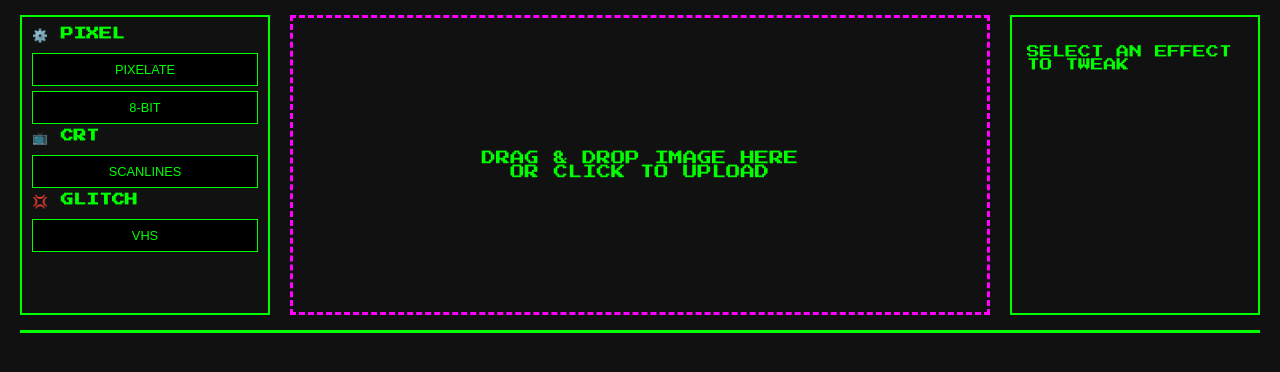
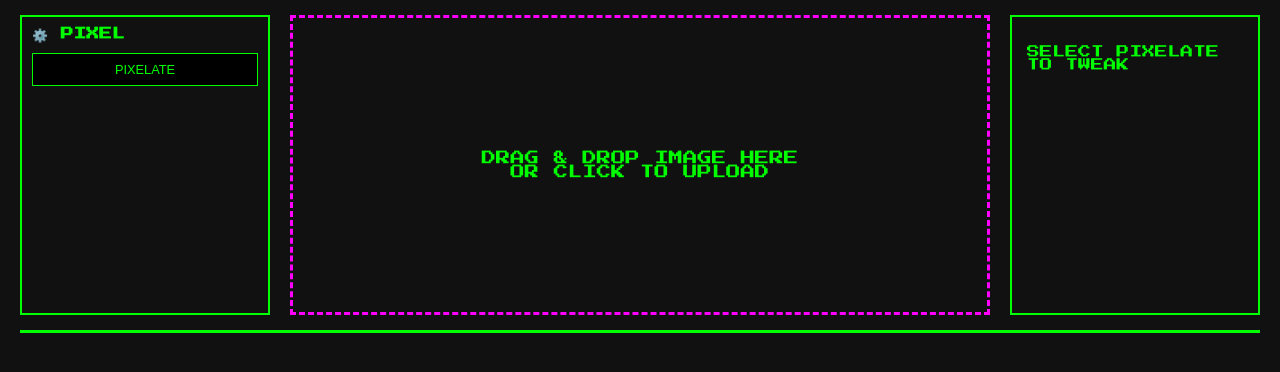
Before and after one commit to GuineaCoding/NeonRetroQuantumPixelator, a Flask app: page / in a window 1280 px wide. Shown: the part 127-499 px from the top of the page. Run offline with Flask 3, Linux system fonts and the light colour scheme.

Commit message:
update functionality, adjust the bug related to effects

```diff
--- a/app.py
+++ b/app.py
@@ -1,8 +1,7 @@
 import os
-from flask import Flask, request, render_template, jsonify, send_from_directory
+from flask import Flask, request, render_template, jsonify
 from werkzeug.utils import secure_filename
-from PIL import Image, ImageFilter, ImageOps
-import numpy as np
+from PIL import Image
 import time
 
 app = Flask(__name__)
@@ -11,12 +10,6 @@ app = Flask(__name__)
 UPLOAD_FOLDER = 'static/uploads'
 PROCESSED_FOLDER = 'static/processed'
 ALLOWED_EXTENSIONS = {'png', 'jpg', 'jpeg', 'webp'}
-EFFECTS = {
-    'pixelate': {'size': 10},
-    'crt_scanlines': {'opacity': 50},
-    '8bit': {'palette_size': 16},
-    'vhs': {'glitch_intensity': 30}
-}
 
 app.config['UPLOAD_FOLDER'] = UPLOAD_FOLDER
 app.config['MAX_CONTENT_LENGTH'] = 16 * 1024 * 1024  # 16MB limit
@@ -27,48 +20,23 @@ os.makedirs(PROCESSED_FOLDER, exist_ok=True)
 def allowed_file(filename):
     return '.' in filename and filename.rsplit('.', 1)[1].lower() in ALLOWED_EXTENSIONS
 
-def apply_effect(img, effect_name, params):
-    if effect_name == 'pixelate':
-        # Enhanced pixelation with all controls
-        pixel_size = params.get('size', 10)
-        palette_size = params.get('palette_size', 16)
-        dither = params.get('dither', False)
+def pixelate_image(img, pixel_size=10, palette_size=16, dither=True):
+    """Apply pixelation effect with color reduction"""
+    # Pixelate
+    small_size = (max(1, img.width // pixel_size)), max(1, img.height // pixel_size)
+    img_small = img.resize(small_size, Image.NEAREST)
+    result = img_small.resize(img.size, Image.NEAREST)
 
-        # Pixelate
-        small_size = (max(1, img.width // pixel_size), max(1, img.height // pixel_size))
-        img_small = img.resize(small_size, Image.NEAREST)
-        result = img_small.resize(img.size, Image.NEAREST)
+    # Color reduction
+    if palette_size < 256:
+        dither_method = Image.Dither.FLOYDSTEINBERG if dither else Image.Dither.NONE
+        result = result.quantize(colors=palette_size, dither=dither_method)
 
-        # Color reduction
-        if palette_size < 256:
-            dither_method = Image.Dither.FLOYDSTEINBERG if dither else Image.Dither.NONE
-            result = result.quantize(colors=palette_size, dither=dither_method)
+    return result.convert('RGB')
 
-        return result.convert('RGB')
-
-    elif effect_name == 'crt_scanlines':
-        opacity = params.get('opacity', 50) / 100
-        scanline = Image.new('L', (2, 2), 255)
-        scanline.putpixel((0, 1), int(255 * (1 - opacity)))
-        scanline = scanline.resize(img.size, Image.NEAREST)
-        return Image.composite(img, Image.new('RGB', img.size, 'black'), scanline)
-
-    elif effect_name == '8bit':
-        palette_size = params.get('palette_size', 16)
-        return img.quantize(colors=palette_size).convert('RGB')
-
-    elif effect_name == 'vhs':
-        # Simulate VHS glitch by shifting RGB channels
-        arr = np.array(img)
-        r = np.roll(arr[:, :, 0], params.get('glitch_intensity', 5), axis=1)
-        g = np.roll(arr[:, :, 1], -params.get('glitch_intensity', 3), axis=1)
-        return Image.fromarray(np.stack([r, g, arr[:, :, 2]], axis=-1))
-
-    return img
-
-@app.route('/', methods=['GET'])
+@app.route('/')
 def index():
-    return render_template('index.html', effects=EFFECTS)
+    return render_template('index.html')
 
 @app.route('/upload', methods=['POST'])
 def upload():
@@ -99,8 +67,10 @@ def process():
     try:
         img = Image.open(os.path.join(UPLOAD_FOLDER, filename))
 
-        for effect in effects:
-            img = apply_effect(img, effect['name'], effect['params'])
+        # Only process pixelate effect (ignore others)
+        pixelate_effect = next((e for e in effects if e['name'] == 'pixelate'), None)
+        if pixelate_effect:
+            img = pixelate_image(img, **pixelate_effect['params'])
 
         output_filename = f"processed_{filename}"
         output_path = os.path.join(PROCESSED_FOLDER, output_filename)
@@ -112,4 +82,4 @@ def process():
         return jsonify({'error': str(e)}), 500
 
 if __name__ == '__main__':
-    app.run(debug=True)
+    app.run(host='0.0.0.0', port=int(os.environ.get('PORT', 5000)), debug=True)
--- a/templates/index.html
+++ b/templates/index.html
@@ -273,15 +273,6 @@
                 <div class="effect-category" data-category="pixel">
                     <h3>⚙️ PIXEL</h3>
                     <button data-effect="pixelate">PIXELATE</button>
-                    <button data-effect="8bit">8-BIT</button>
-                </div>
-                <div class="effect-category" data-category="crt">
-                    <h3>📺 CRT</h3>
-                    <button data-effect="crt_scanlines">SCANLINES</button>
-                </div>
-                <div class="effect-category" data-category="glitch">
-                    <h3>💢 GLITCH</h3>
-                    <button data-effect="vhs">VHS</button>
                 </div>
             </aside>
 
@@ -298,7 +289,7 @@
             <!-- Effect Controls -->
             <aside class="effect-controls">
                 <div id="effect-params">
-                    <p style="font-size: 0.8rem;">SELECT AN EFFECT TO TWEAK</p>
+                    <p style="font-size: 0.8rem;">SELECT PIXELATE TO TWEAK</p>
                 </div>
             </aside>
         </div>
@@ -406,19 +397,14 @@
                 // Add to active effects
                 const effect = {
                     name: effectName,
-                    params: {}
-                };
-
-                // Default parameters for pixelate
-                if (effectName === 'pixelate') {
-                    effect.params = {
+                    params: {
                         size: 10,
                         palette_size: 16,
                         dither: true
-                    };
-                }
+                    }
+                };
 
-                activeEffects.push(effect);
+                activeEffects = [effect]; // Only allow one effect at a time
                 updateEffectStack();
                 updateEffectControls(effectName);
                 processEffects();
@@ -466,13 +452,10 @@
                             </label>
                         </div>
                     `;
-                } else {
-                    html = `<p style="font-size: 0.8rem;">No parameters for this effect</p>`;
                 }
 
                 effectParams.innerHTML = html;
 
-                // Add event listeners for pixelate controls
                 if (effectName === 'pixelate') {
                     const pixelSizeSlider = document.getElementById('pixel-size');
                     const paletteSizeSlider = document.getElementById('palette-size');
```
